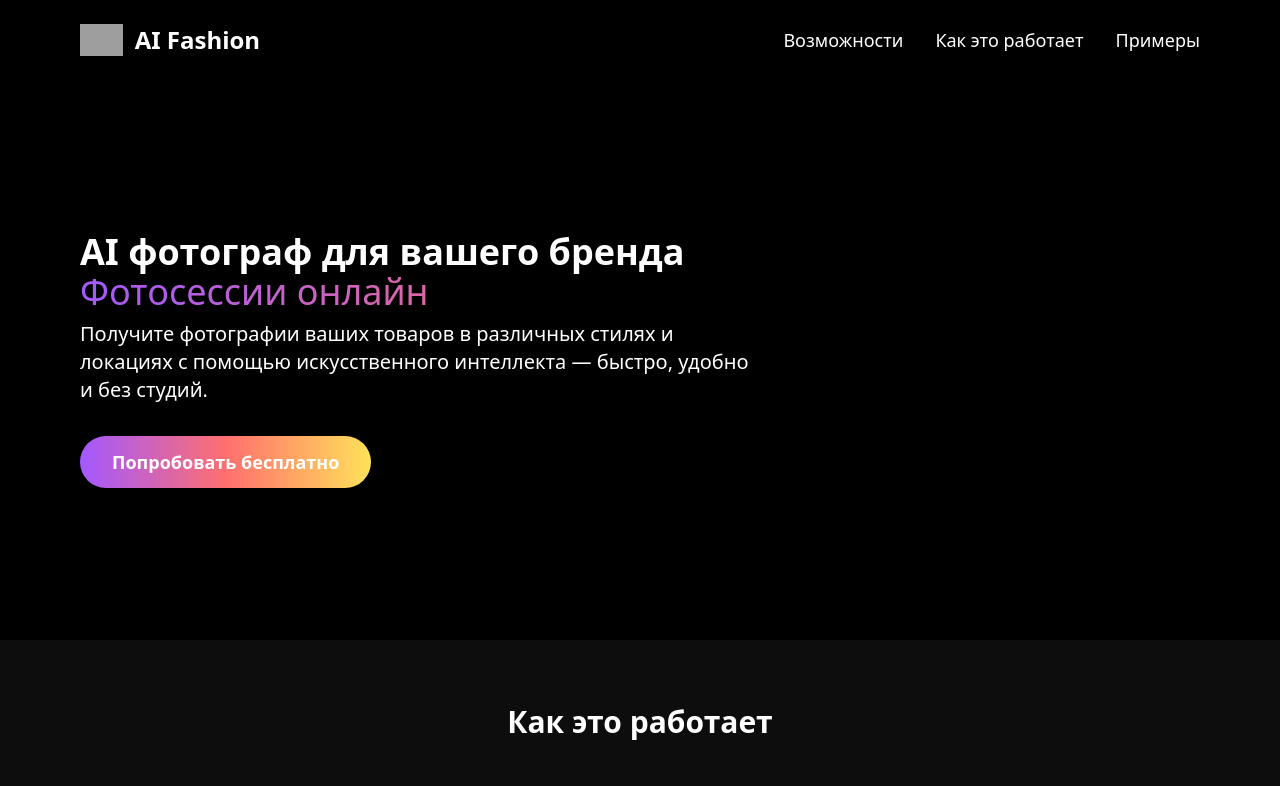
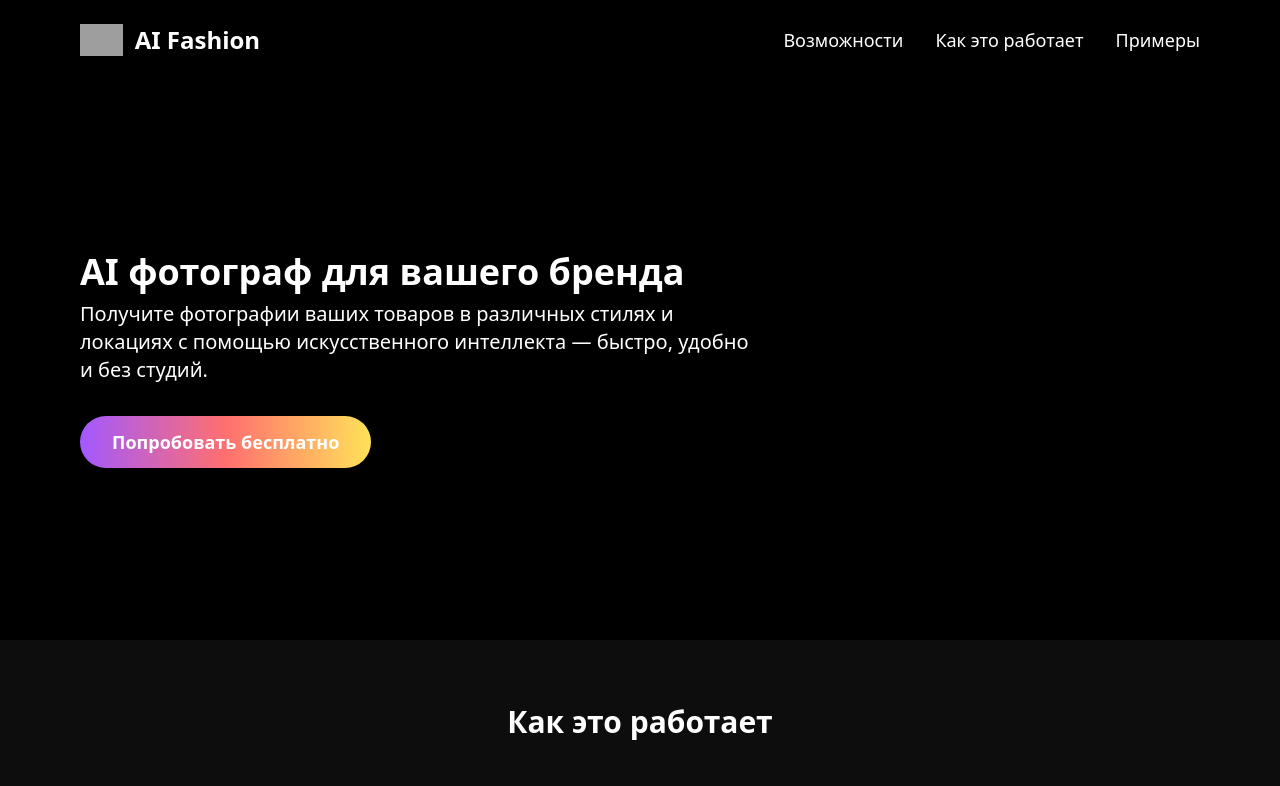
Before and after one commit to ninellekam/fsvm_ai, a React (Vite) app: page / in a window 1280 px wide. Shown: the top 786 px of the page. Built offline with nearby package versions, Linux system fonts and the light colour scheme; grey boxes are pictures that could not be loaded.

Commit message:
new text

```diff
--- a/src/pages/Index.tsx
+++ b/src/pages/Index.tsx
@@ -76,9 +76,6 @@ const Index = () => {
   </span> */}
 <h1 className="text-4xl md:text-4xl font-bold mb-2 leading-tight">
   AI фотограф для вашего бренда
-  <span className="block text-transparent bg-clip-text bg-gradient-to-r from-[#a259ff] via-[#ff6f6f] to-[#ffe259] font-normal">
-    Фотосессии онлайн
-  </span>
 </h1>
 <p className="text-lg md:text-xl mb-8 max-w-2xl">
   Получите фотографии ваших товаров в различных стилях и локациях с помощью искусственного интеллекта — быстро, удобно и без студий.
```
